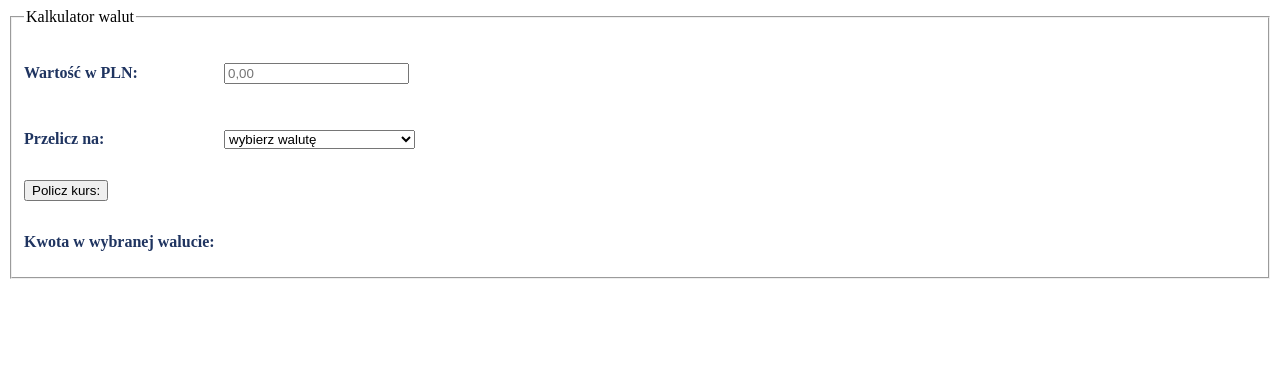
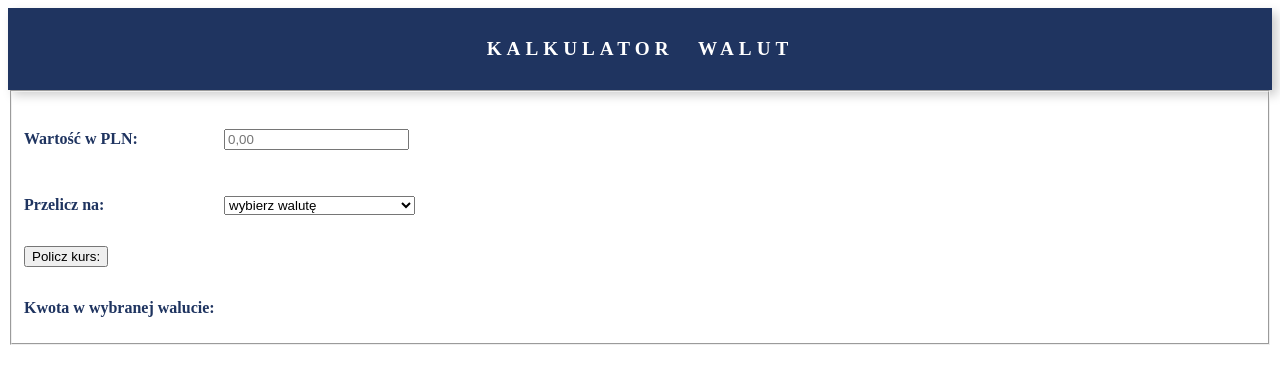
Before and after one commit to patrycja-i-lesniak/currency-converter-react-ver-1, a React (Create React App) app: page / in a window 1280 px wide. Shown: the top 384 px of the page. Built offline with nearby package versions, Linux system fonts and the light colour scheme.

Commit message:
Header component changed, new styles added

```diff
--- a/src/App.js
+++ b/src/App.js
@@ -4,9 +4,9 @@ import Paragraph from "./Paragraph";
 function App() {
   return (
     <main className="container">
-      <form className="form js-form">
+     <Header title="Kalkulator walut" />
+     <form className="form js-form">
         <fieldset className="form__fieldset">
-          <Header title="Kalkulator walut" />
           <p>
             <label>
             <Paragraph text=" Wartość w PLN:" />
--- a/src/Header/index.js
+++ b/src/Header/index.js
@@ -1,6 +1,6 @@
 import "./style.css";
 
 const Header = ({ title }) => (
-    <legend className="form__legend">{title}</legend>
+    <h1 className="header header__text">{title}</h1>
 );
 export default Header;
--- a/src/Header/style.css
+++ b/src/Header/style.css
@@ -8,3 +8,8 @@
     letter-spacing:5px;
     word-spacing: 15px;
   }
+
+  .header__text {
+    text-align:center;
+    font-size: larger;
+  }
--- a/src/Paragraph/style.css
+++ b/src/Paragraph/style.css
@@ -10,8 +10,3 @@
     margin-top: 50px;
     font-size:larger;
   }
-
-  .paragraph--header {
-    text-align:center;
-    font-size: larger;
-  }
```
